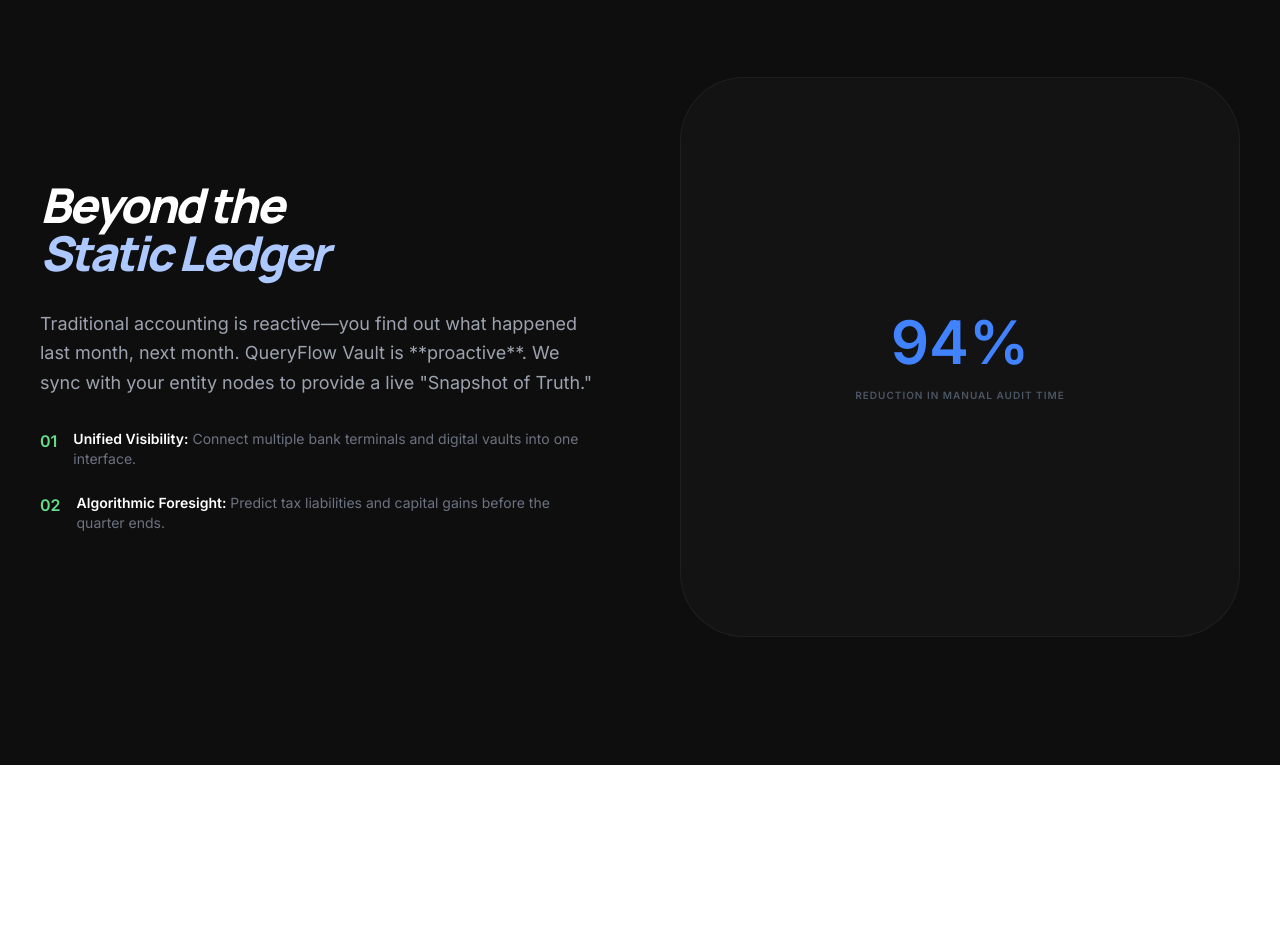
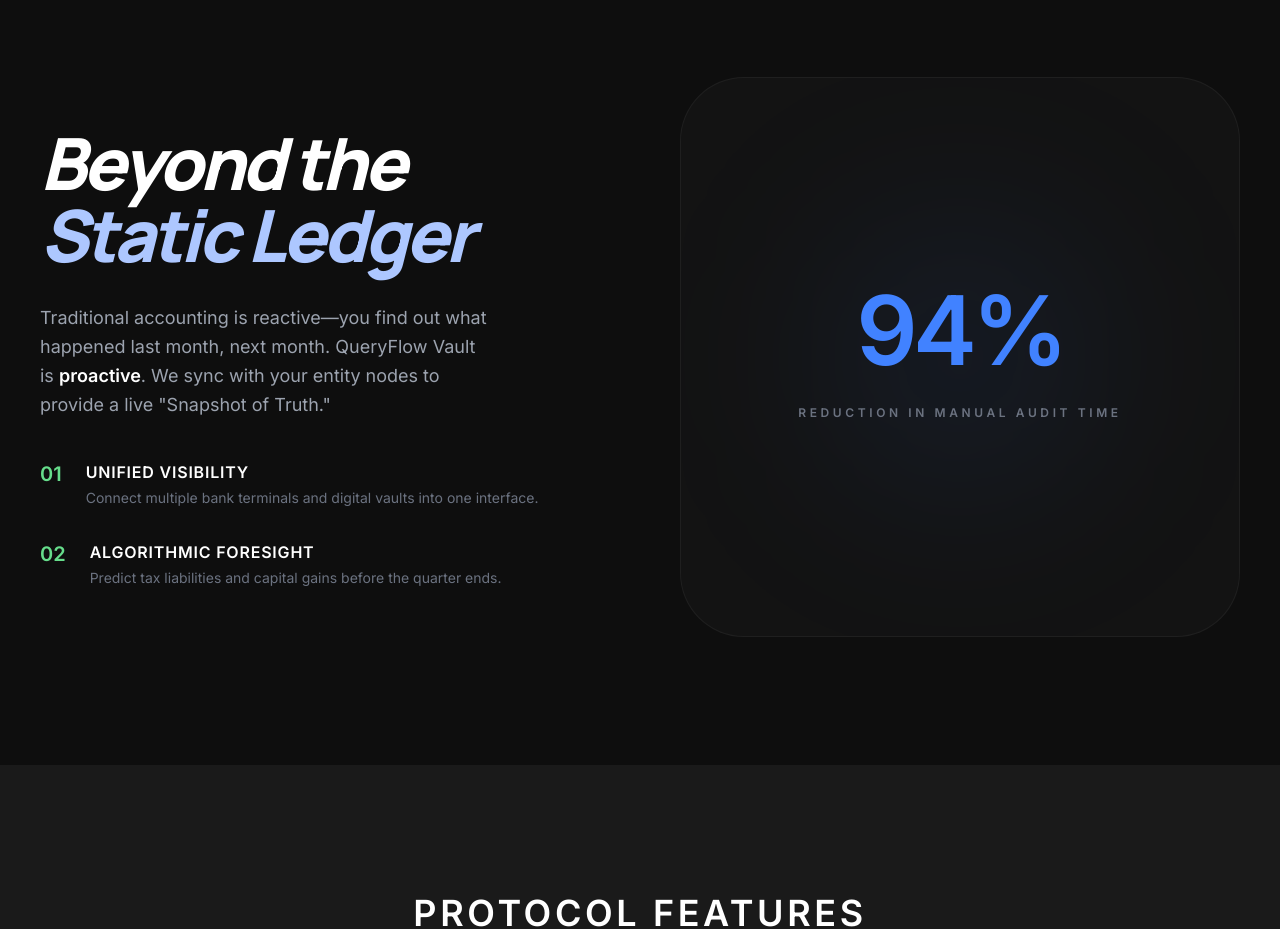
Before and after one commit to tanmay-1208/QueryFlow-AI, a React (Create React App) app in the folder queryflow-frontend/: page / in a window 1280 px wide. Shown: the part 900-1829 px from the top of the page. Before the commit the page ends 1665 px from the top, so only its background shows below. Built offline with nearby package versions, Linux system fonts and the light colour scheme; no server answers.

Commit message:
fix: ui/ux animated

```diff
--- /dev/null
+++ b/package.json
@@ -0,0 +1,5 @@
+{
+  "dependencies": {
+    "framer-motion": "^12.38.0"
+  }
+}
--- a/queryflow-frontend/src/pages/FeaturesPage.js
+++ b/queryflow-frontend/src/pages/FeaturesPage.js
@@ -31,6 +31,16 @@
         </div>
       </div>
     </div>
+    <motion.div
+  initial={{ opacity: 0, x: -50 }}
+  whileInView={{ opacity: 1, x: 0 }}
+  viewport={{ once: true }} // Only animate once
+  transition={{ duration: 0.6 }}
+  className="feature-card"
+>
+  <h3>Audit Intelligence</h3>
+  <p>Real-time CA analysis of your stock and assets.</p>
+</motion.div>
     <Footer />
   </div>
 );
--- a/queryflow-frontend/src/pages/LandingPage.js
+++ b/queryflow-frontend/src/pages/LandingPage.js
@@ -1,44 +1,133 @@
 import React from "react";
+import { motion } from "framer-motion";
+import { Link } from "react-router-dom";
 import Navbar from "../components/Navbar";
 import Footer from "../components/Footer";
 import Hero from "../components/Hero";
 
-const LandingPage = () => (
-  <div className="bg-[#0e0e0e] text-white font-['Inter']">
+const LandingPage = () => {
+  // Animation Variants
+  const fadeInUp = {
+    initial: { opacity: 0, y: 30 },
+    whileInView: { opacity: 1, y: 0 },
+    viewport: { once: true },
+    transition: { duration: 0.8, ease: "easeOut" }
+  };
+
+  return (
+    <div className="bg-[#0e0e0e] text-white font-['Inter'] selection:bg-[#4182ff] selection:text-white">
       <Navbar />
+
+      {/* 1. HERO SECTION (Assumed inside Hero component) */}
       <Hero />
 
-    {/* NEW SECTION: MISSION CONTROL */}
+      {/* 2. MISSION CONTROL SECTION */}
       <section className="max-w-[1400px] mx-auto px-10 py-32 border-t border-white/5">
         <div className="grid lg:grid-cols-2 gap-20 items-center">
-        <div>
-          <h2 className="text-5xl font-black font-['Manrope'] tracking-tighter mb-8 italic">
+          <motion.div {...fadeInUp}>
+            <h2 className="text-5xl lg:text-7xl font-black font-['Manrope'] tracking-tighter mb-8 italic leading-none">
               Beyond the <br/><span className="text-[#adc7ff]">Static Ledger</span>
             </h2>
-          <p className="text-gray-400 text-lg leading-relaxed mb-8">
-            Traditional accounting is reactive—you find out what happened last month, next month. QueryFlow Vault is **proactive**. We sync with your entity nodes to provide a live "Snapshot of Truth."
+            <p className="text-gray-400 text-lg leading-relaxed mb-10 max-w-md">
+              Traditional accounting is reactive—you find out what happened last month, next month. QueryFlow Vault is <strong className="text-white">proactive</strong>. We sync with your entity nodes to provide a live "Snapshot of Truth."
             </p>
-          <div className="space-y-6">
-            <div className="flex gap-4">
-              <span className="text-[#66dd8b] font-black">01</span>
-              <p className="text-sm text-gray-500"><strong className="text-white">Unified Visibility:</strong> Connect multiple bank terminals and digital vaults into one interface.</p>
+            <div className="space-y-8">
+              <div className="flex gap-6 group">
+                <span className="text-[#66dd8b] font-black text-xl">01</span>
+                <div>
+                  <h4 className="text-white font-bold mb-1 uppercase tracking-wider">Unified Visibility</h4>
+                  <p className="text-sm text-gray-500">Connect multiple bank terminals and digital vaults into one interface.</p>
                 </div>
-            <div className="flex gap-4">
-              <span className="text-[#66dd8b] font-black">02</span>
-              <p className="text-sm text-gray-500"><strong className="text-white">Algorithmic Foresight:</strong> Predict tax liabilities and capital gains before the quarter ends.</p>
+              </div>
+              <div className="flex gap-6 group">
+                <span className="text-[#66dd8b] font-black text-xl">02</span>
+                <div>
+                  <h4 className="text-white font-bold mb-1 uppercase tracking-wider">Algorithmic Foresight</h4>
+                  <p className="text-sm text-gray-500">Predict tax liabilities and capital gains before the quarter ends.</p>
                 </div>
               </div>
             </div>
-        <div className="bg-[#131313] p-10 rounded-[4rem] border border-white/5 aspect-square flex items-center justify-center">
-           <div className="text-center">
-             <div className="text-6xl font-black text-[#4182ff] mb-4">94%</div>
-             <p className="text-[10px] uppercase font-black tracking-widest text-gray-600">Reduction in Manual Audit Time</p>
+          </motion.div>
+
+          <motion.div
+            initial={{ scale: 0.8, opacity: 0 }}
+            whileInView={{ scale: 1, opacity: 1 }}
+            transition={{ duration: 1, ease: "backOut" }}
+            viewport={{ once: true }}
+            className="relative bg-[#131313] p-16 rounded-[4rem] border border-white/5 aspect-square flex items-center justify-center overflow-hidden"
+          >
+            {/* Background Glow Decor */}
+            <div className="absolute top-1/2 left-1/2 -translate-x-1/2 -translate-y-1/2 w-64 h-64 bg-[#4182ff]/10 blur-[100px] rounded-full"></div>
+
+            <div className="text-center relative z-10">
+              <motion.div
+                initial={{ y: 20 }}
+                animate={{ y: [0, -10, 0] }}
+                transition={{ duration: 4, repeat: Infinity, ease: "easeInOut" }}
+                className="text-8xl font-black text-[#4182ff] mb-4 tracking-tighter"
+              >
+                94%
+              </motion.div>
+              <p className="text-[12px] uppercase font-black tracking-[0.3em] text-gray-500">Reduction in Manual Audit Time</p>
             </div>
+          </motion.div>
+        </div>
+      </section>
+
+      {/* 3. FEATURES GRID (New addition for better flow) */}
+      <section className="bg-white/5 py-32">
+        <div className="max-w-[1400px] mx-auto px-10">
+          <motion.div {...fadeInUp} className="text-center mb-20">
+            <h3 className="text-4xl font-black uppercase tracking-widest">Protocol Features</h3>
+            <div className="w-20 h-1 bg-[#4182ff] mx-auto mt-4"></div>
+          </motion.div>
+
+          <div className="grid md:grid-cols-3 gap-10">
+            {[
+              { title: "Vault Security", desc: "Military-grade encryption for your asset data." },
+              { title: "AI Auditor", desc: "Real-time Profit & Loss calculation on every trade." },
+              { title: "Tax Oracle", desc: "Automated GST and Capital Gains tracking." }
+            ].map((feature, i) => (
+              <motion.div
+                key={i}
+                initial={{ opacity: 0, y: 20 }}
+                whileInView={{ opacity: 1, y: 0 }}
+                transition={{ delay: i * 0.2 }}
+                viewport={{ once: true }}
+                className="p-10 bg-[#0e0e0e] border border-white/10 hover:border-[#4182ff]/50 transition-colors"
+              >
+                <h4 className="text-xl font-bold mb-4 text-[#adc7ff] uppercase">{feature.title}</h4>
+                <p className="text-gray-400 leading-relaxed">{feature.desc}</p>
+              </motion.div>
+            ))}
           </div>
         </div>
       </section>
+
+      {/* 4. FINAL CTA */}
+      <section className="py-32 text-center">
+        <motion.div
+          initial={{ opacity: 0 }}
+          whileInView={{ opacity: 1 }}
+          viewport={{ once: true }}
+          className="max-w-4xl mx-auto px-10"
+        >
+          <h2 className="text-5xl font-black mb-10 tracking-tighter uppercase italic">Ready to secure your <span className="text-[#4182ff]">Financial Node</span>?</h2>
+          <Link to="/login">
+            <motion.button
+              whileHover={{ scale: 1.05, backgroundColor: "#fff", color: "#000" }}
+              whileTap={{ scale: 0.95 }}
+              className="px-12 py-5 bg-[#4182ff] text-white font-black uppercase tracking-[0.2em] text-sm border border-[#4182ff] transition-all"
+            >
+              Initialize Access
+            </motion.button>
+          </Link>
+        </motion.div>
+      </section>
+
       <Footer />
     </div>
   );
+};
 
 export default LandingPage;
```
Also changed, not shown: 1 other file (tests, documents, lock files or other folders). Lines whose indentation alone changed are shown as unchanged.
